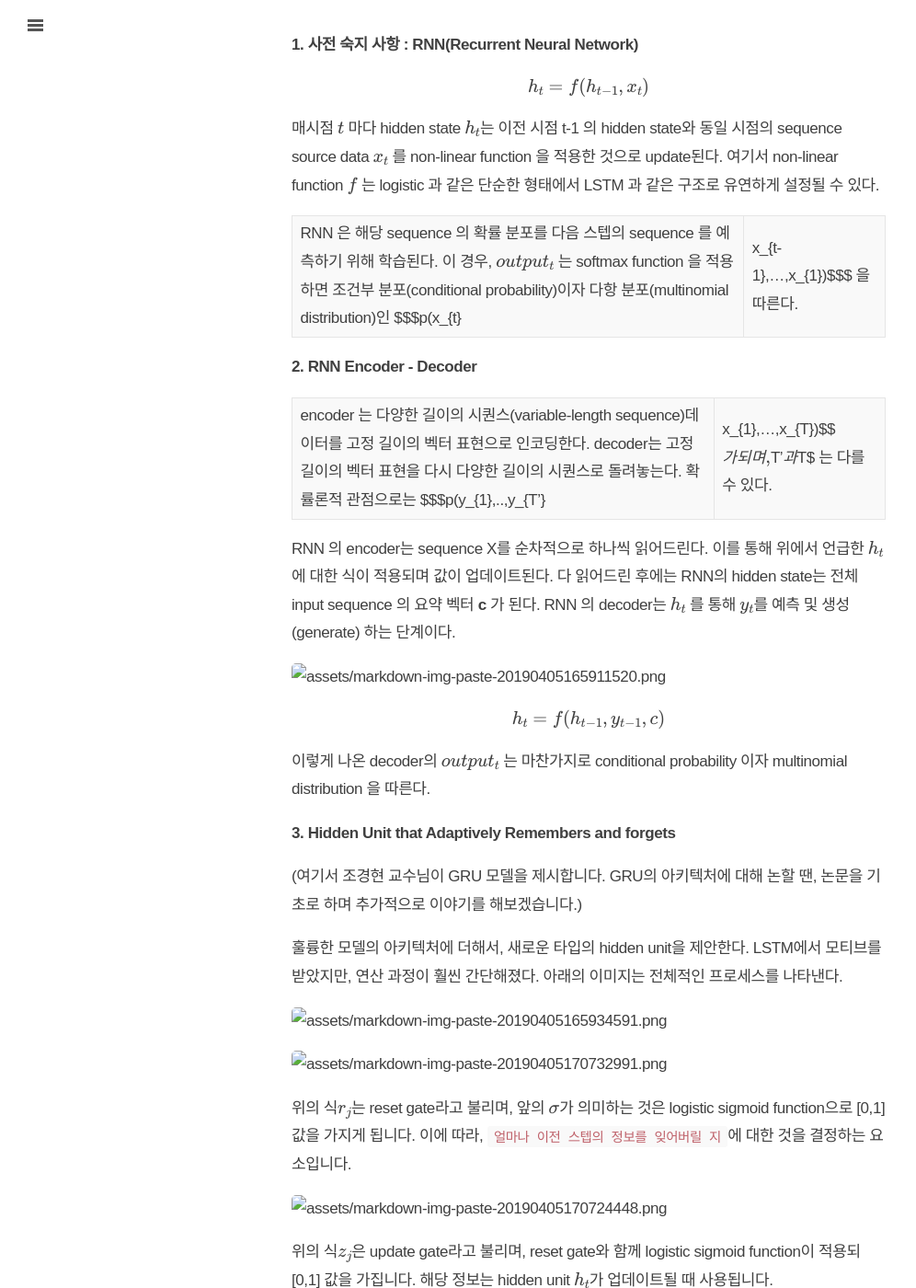
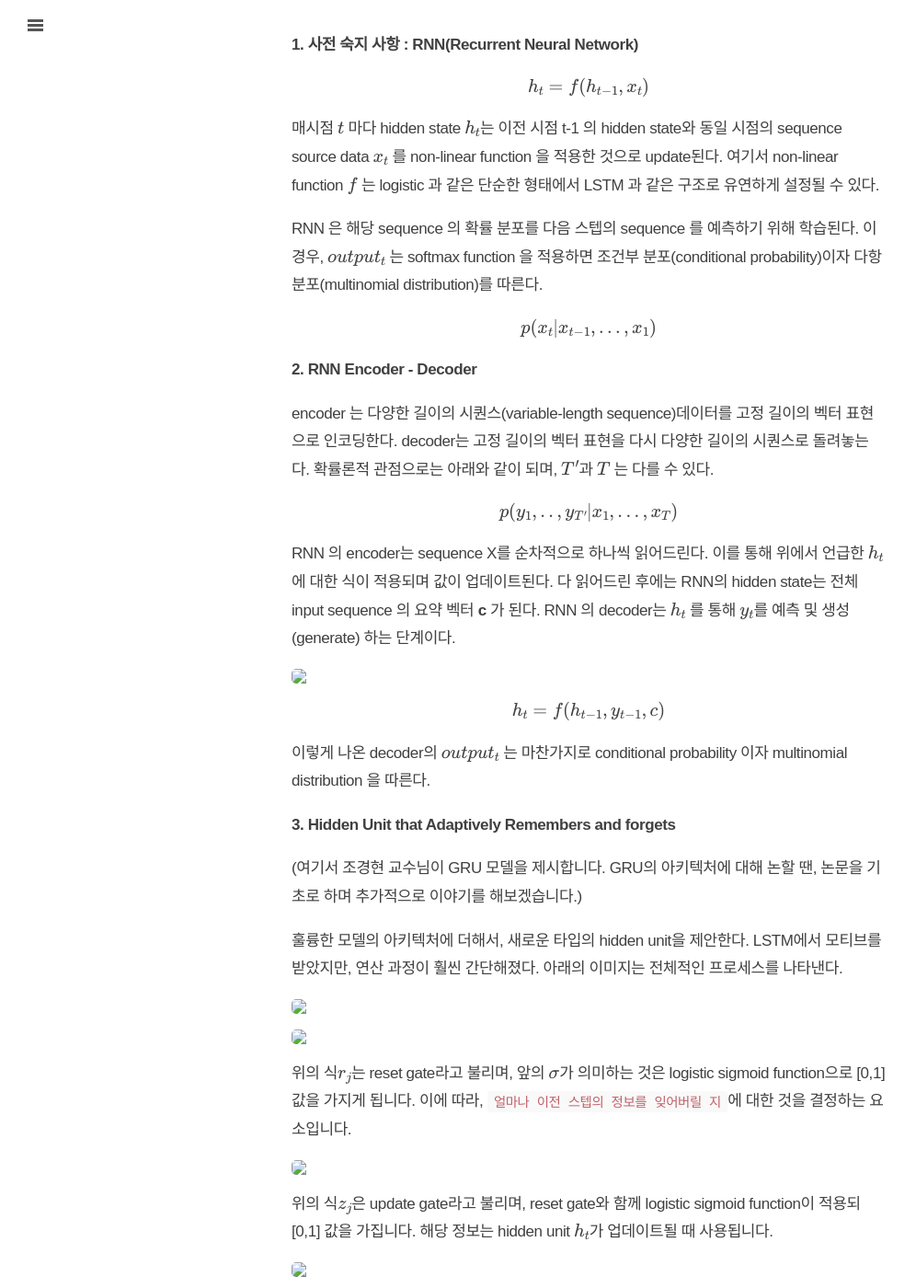
Before and after one commit to hskimim/hskimim.github.io, a Jekyll site: the page built from _posts/2019-04-04-Learning Phrase Representations using RNN Encoder–Decoder for Statistical Machine Translation.md, in a window 1280 px wide and 1400 px high, scrolled down 1098 px. Shown: the whole window at 92% size, without its empty margins (0-996 px from the left). Built offline with Jekyll 4.4.1, drawn with Linux system fonts in a browser that asks for light colours; nearby versions of some CDN libraries; our own code applies the rules of GitHub Pages for plain Markdown files; formulas are drawn with MathJax 3; comment, search, counter and statistics services are not loaded; some of the changed text lies outside the part shown.

Commit message:
RNN seq2seq updated

```diff
--- a/_posts/2019-04-04-Learning Phrase Representations using RNN Encoder–Decoder for Statistical Machine Translation.md
+++ b/_posts/2019-04-04-Learning Phrase Representations using RNN Encoder–Decoder for Statistical Machine Translation.md
@@ -30,16 +30,21 @@ $$h_{t} = f(h_{t-1},x_{t})$$
 
 매시점 $t$ 마다 hidden state $h_{t}$는 이전 시점 t-1 의 hidden state와 동일 시점의 sequence source data $x_{t}$ 를 non-linear function 을 적용한 것으로 update된다. 여기서 non-linear function $f$ 는 logistic 과 같은 단순한 형태에서 LSTM 과 같은 구조로 유연하게 설정될 수 있다.
 
-RNN 은 해당 sequence 의 확률 분포를 다음 스텝의 sequence 를 예측하기 위해 학습된다. 이 경우, $output_{t}$ 는 softmax function 을 적용하면 조건부 분포(conditional probability)이자 다항 분포(multinomial distribution)인 $$$p(x_{t}|x_{t-1},...,x_{1})$$$ 을 따른다.
+RNN 은 해당 sequence 의 확률 분포를 다음 스텝의 sequence 를 예측하기 위해 학습된다. 이 경우, $output_{t}$ 는 softmax function 을 적용하면 조건부 분포(conditional probability)이자 다항 분포(multinomial distribution)를 따른다.
+
+$$p(x_{t}|x_{t-1},...,x_{1})$$
 
 **2. RNN  Encoder - Decoder**
 
-encoder 는 다양한 길이의 시퀀스(variable-length sequence)데이터를  고정 길이의 벡터 표현으로 인코딩한다. decoder는 고정 길이의 벡터 표현을 다시 다양한 길이의 시퀀스로 돌려놓는다. 확률론적 관점으로는 $$$p\(y_{1},..,y_{T'}|x_{1},...,x_{T}\)$$$ 가 되며, $T'$과 $T$ 는 다를 수 있다.
+encoder 는 다양한 길이의 시퀀스(variable-length sequence)데이터를  고정 길이의 벡터 표현으로 인코딩한다. decoder는 고정 길이의 벡터 표현을 다시 다양한 길이의 시퀀스로 돌려놓는다. 확률론적 관점으로는 아래와 같이 되며, $T'$과 $T$ 는 다를 수 있다.
+
+$$p(y_{1},..,y_{T'}|x_{1},...,x_{T})$$
+
 
 RNN 의 encoder는 sequence X를 순차적으로 하나씩 읽어드린다. 이를 통해 위에서 언급한 $h_t$ 에 대한 식이 적용되며 값이 업데이트된다. 다 읽어드린 후에는 RNN의 hidden state는 전체 input sequence 의 요약 벡터 **c** 가 된다. RNN 의 decoder는 $h_{t}$
 를 통해 $y_{t}$를 예측 및 생성(generate) 하는 단계이다.
 
-![assets/markdown-img-paste-20190405165911520.png](assets/markdown-img-paste-20190405165911520.png)
+<img src = "assets/markdown-img-paste-20190405165911520.png">
 
 $$h_{t} = f(h_{t-1},y_{t-1},c)$$
 
@@ -52,23 +57,23 @@ $$h_{t} = f(h_{t-1},y_{t-1},c)$$
 훌륭한 모델의 아키텍처에 더해서, 새로운 타입의 hidden unit을 제안한다. LSTM에서 모티브를 받았지만, 연산 과정이 훨씬 간단해졌다. 아래의 이미지는 전체적인 프로세스를 나타낸다.
 
 
-![assets/markdown-img-paste-20190405165934591.png](assets/markdown-img-paste-20190405165934591.png)
+<img src = "assets/markdown-img-paste-20190405165934591.png">
 
-![assets/markdown-img-paste-20190405170732991.png](assets/markdown-img-paste-20190405170732991.png)
+<img src = "assets/markdown-img-paste-20190405170732991.png">
 
 위의 식$r_{j}$는 reset gate라고 불리며, 앞의 $\sigma$가 의미하는 것은 logistic sigmoid function으로 [0,1] 값을 가지게 됩니다. 이에 따라, `얼마나 이전 스텝의 정보를 잊어버릴 지`에 대한 것을 결정하는 요소입니다.
 
-![assets/markdown-img-paste-20190405170724448.png](assets/markdown-img-paste-20190405170724448.png)
+<img src = "assets/markdown-img-paste-20190405170724448.png">
 
 위의 식$z_{j}$은 update gate라고 불리며, reset gate와 함께 logistic sigmoid function이 적용되 [0,1] 값을 가집니다. 해당 정보는 hidden unit $h_t$가 업데이트될 때 사용됩니다.
 
-![assets/markdown-img-paste-20190405171125203.png](assets/markdown-img-paste-20190405171125203.png)
+<img src = "assets/markdown-img-paste-20190405171125203.png">
 
 위의 식에서 reset gate 가 사용되는데, 이전 시점의 hidden units $h_{t-1}$과 Hadamard product(요소별 곱셈)가 취해지면서 이전 시점 $t-1$의 hidden units 정보를 얼마나 유지할 지를 결정하게 되고, 우변의 첫 번째 요소인 $Wx_{j}$는 현시점의 정보이기 때문에, 이를 합산하고 tanh activation을 취해 [-1,1]값을 가지게 한 부분이 됩니다. (tanh를 취해주는 것은 기존의 vanila RNN과 유사한 hidden state 업데이트 방식입니다.) 이렇게 해서 나온 값은 현재 시점의 정보를 담고 있는 hidden unit 이라고 할 수 있습니다.
 
-![assets/markdown-img-paste-20190405171103264.png](assets/markdown-img-paste-20190405171103264.png)
+<img src = "assets/markdown-img-paste-20190405171103264.png">
 
-이제 새로운 hidden unit $h_{t}$를 업데이트해주어야겠죠. 우변의 앞의 부분부터 보면, 이전 시점의 hidden unit에 update gate를 곱해주면서, ``이전 시점을 얼마나 받아드릴 지에 대한 값``이 됩니다. 뒤에 부분은, 받아드리는 만큼의 나머지 부분을 현재 시점의 정보로 채운다의 개념으로써, $z_j$의 정도에 따라서, 얼마나 잊고 얼마나 변해갈지를 정하는 파라미터가 되겠습니다. 보다 명쾌하고 쉬운 설명은 [ratsgo]("https://ratsgo.github.io/deep%20learning/2017/05/13/GRU/")님의 블로그를 추천드립니다.
+제 새로운 hidden unit $h_{t}$를 업데이트해주어야겠죠. 우변의 앞의 부분부터 보면, 이전 시점의 hidden unit에 update gate를 곱해주면서, ``이전 시점을 얼마나 받아드릴 지에 대한 값``이 됩니다. 뒤에 부분은, 받아드리는 만큼의 나머지 부분을 현재 시점의 정보로 채운다의 개념으로써, $z_j$의 정도에 따라서, 얼마나 잊고 얼마나 변해갈지를 정하는 파라미터가 되겠습니다. 보다 명쾌하고 쉬운 설명은 [ratsgo]("https://ratsgo.github.io/deep%20learning/2017/05/13/GRU/")님의 블로그를 추천드립니다.
 
 (다시 논문으로 돌아가서)
 
@@ -80,11 +85,11 @@ update gate의 경우, 이전의 hiddens state의 정보가 현재의 hidden sta
 
 흔히 사용되는 통계적 기법의 기계 번역(SMT라 불립니다.)의 목표는(구체적으로 말하면 해당 아키텍처에서는 Decoder) source sentence $e$ 가 주어졌을 때,(우리의 예시에서는 English phrase) 아래의 최대화하는 번역본 $f$ 을 찾는 것이다.
 
-![assets/markdown-img-paste-20190405201524609.png](assets/markdown-img-paste-20190405201524609.png)
+<img src = "assets/markdown-img-paste-20190405201524609.png">
 
 위의 식의 우변에서 첫 번째 부분은 translation model이라고 불리고 두 번째 부분은 language model이라고 불린다. 실질적으로 대부분의 SMT는 좌변에 log를 씌운 형태와 그에 맞는 우변을 설정하게 된다.
 
-![assets/markdown-img-paste-20190405201544270.png](assets/markdown-img-paste-20190405201544270.png)
+<img src = "assets/markdown-img-paste-20190405201544270.png">
 
 위의 식에서 $f_{n}$은 n 번째 feature를 의미하고, $w_{n}$은 n 번째 weight를 의미하며, 얼마나 잘 번역이 되었냐의 기준이 되는 BLEU 점수에 따라 최적화된다. 이전의 translation문제에서 neural net방식은 번역 가설에 대해 다시 점수를 책정하는 데에 사용되었지만, 최근에는 번역 작업 자체에 대한 문제에 접근하고 있다.
 
@@ -98,7 +103,7 @@ WMT'14 workshop의 English French 번역 문제에 해당 모델을 사용하고
 
 **RNN Encoder-Decoder**
 
-![assets/markdown-img-paste-20190405200052354.png](assets/markdown-img-paste-20190405200052354.png)
+<img src = "assets/markdown-img-paste-20190405200052354.png")">
 
 (RNN Encoder-Decoder모델의 평가하기 위해 전통적인 언어 모델인 CSLM을 벤치마크로 하여 비교를 하였습니다.)
 
@@ -111,7 +116,7 @@ WMT'14 workshop의 English French 번역 문제에 해당 모델을 사용하고
 
 **Word and Phrase Representations**
 
-![assets/markdown-img-paste-20190405200858641.png](assets/markdown-img-paste-20190405200858641.png)
+<img src = "assets/markdown-img-paste-20190405200858641.png">
 
 연속적 공간 언어 모델(continous space language model)은 임베딩을 통한 언어의 의미론적 특성을 잘 잡아낸다고 알려져 있다. 이에 따라 해당 모델 또한, 임베딩의 특성을 지니기 때문에 유사한 특성을 지니고 있다. 위의 이미지를 보게 되면, 의미론적으로 반대되는 단어들이나 유사한 단어들의 구성들이 군집을 이루고 있거나 방향성을 지니고 있음을 알 수 있다.
 
```
